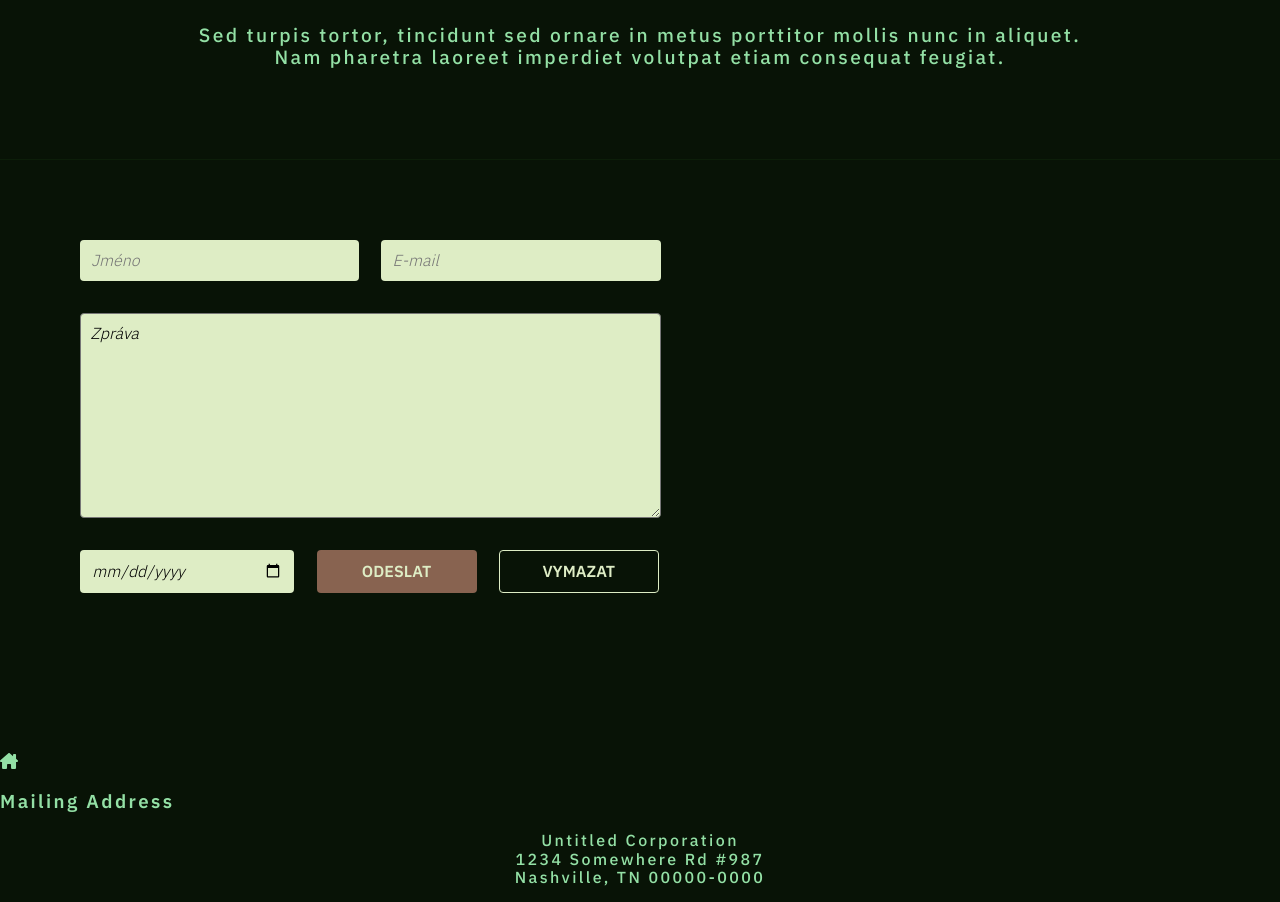
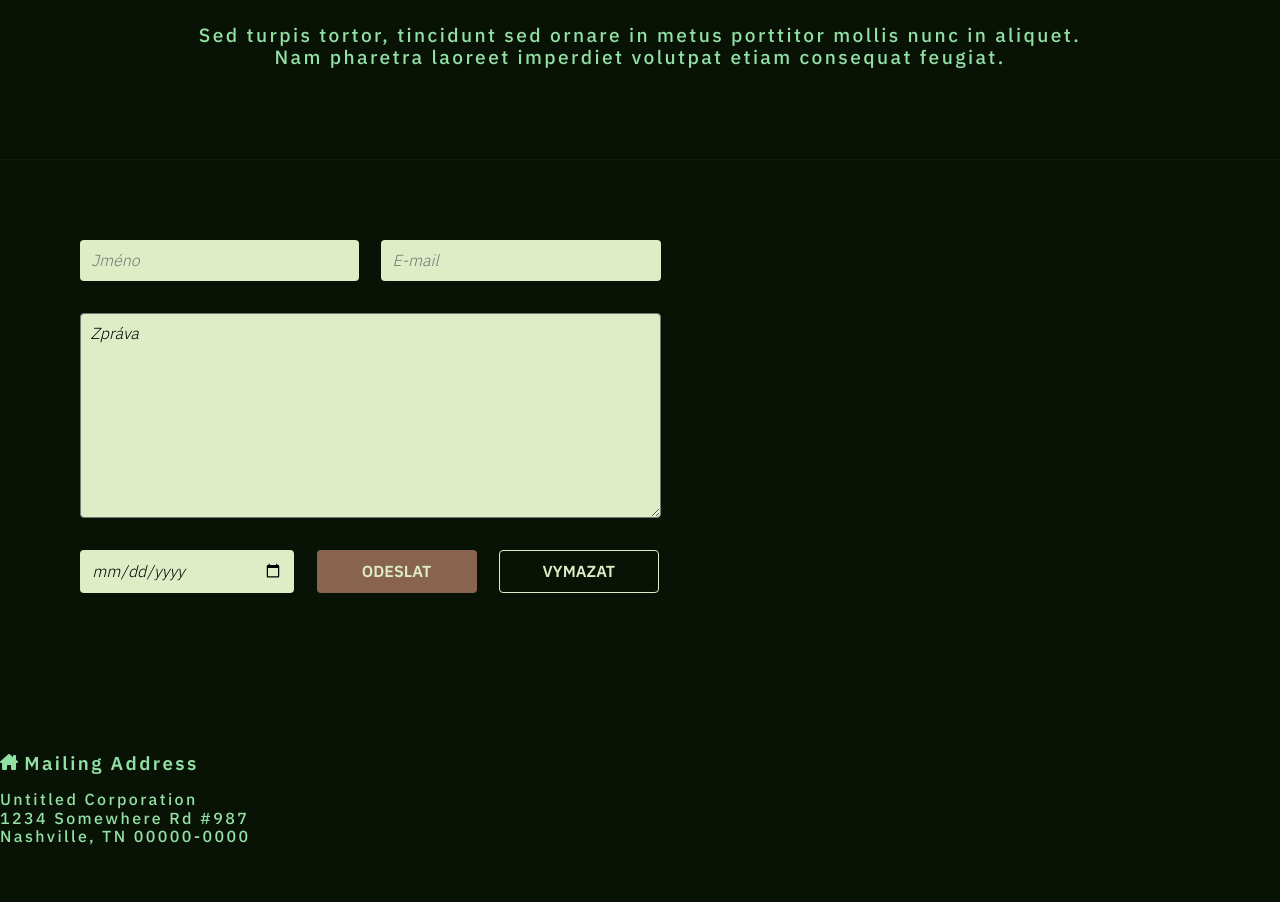
Before and after one commit to dan-sochor/HTML-CSS_initial, a plain HTML site: page index.html in a window 1280 px wide. Shown: the part 141-1043 px from the top of the page. After the commit the page ends 1002 px from the top, so only its background shows below. Drawn offline with Linux system fonts and the light colour scheme.

Commit message:
h3 přidáno dispay-inline p v první section nastaveno display:left

```diff
--- a/css/style.css
+++ b/css/style.css
@@ -130,6 +130,15 @@ input[type="submit"]:hover{
     border: #deedc5 solid .5px;
 }
 
-li {
+/* li {
     list-style: none;
+    display: block;
+} */
+
+h3 {
+    display: inline;
 }
+
+section > p {
+    text-align: left;
+}
```
